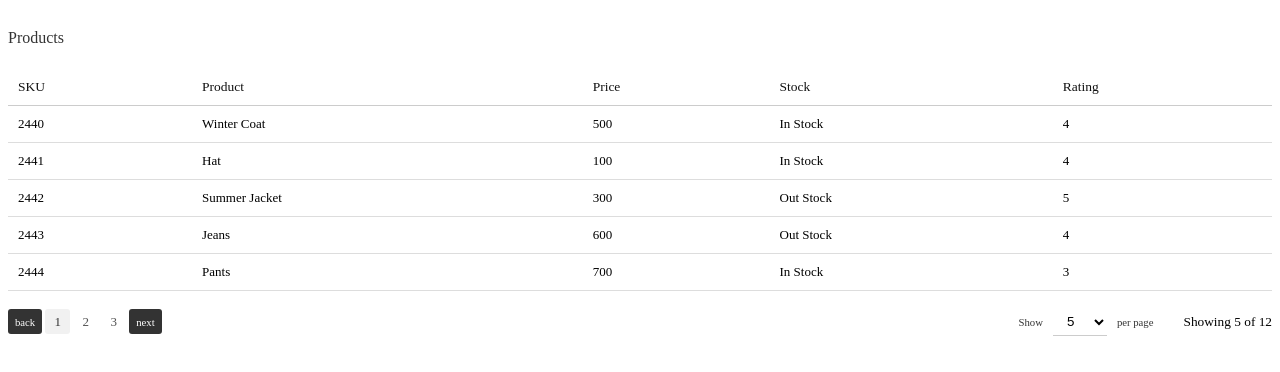
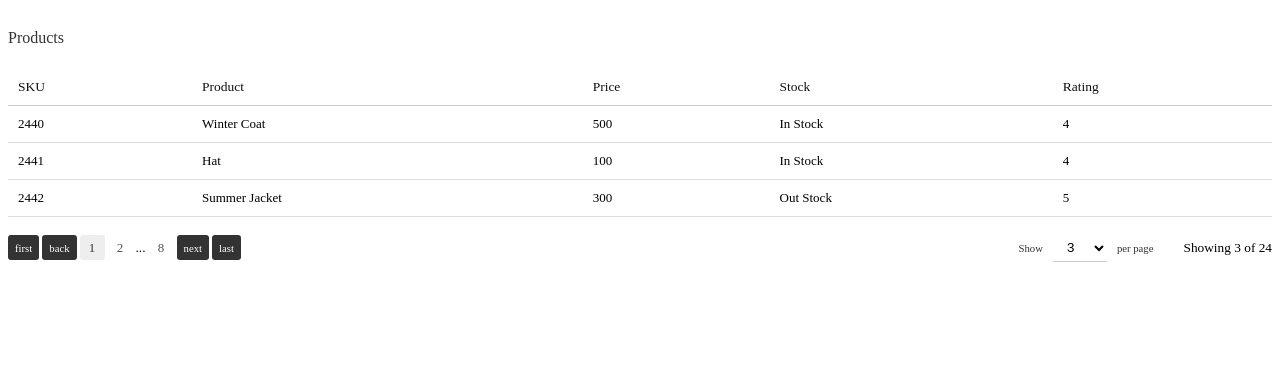
Before and after one commit to urielbitton/atomics-paginator, a React (Create React App) app: page / in a window 1280 px wide. Shown: the top 372 px of the page. Built offline with nearby package versions, Linux system fonts and the light colour scheme.

Commit message:
enhanced pagination with 3 dots

```diff
--- a/src/App.js
+++ b/src/App.js
@@ -6,18 +6,16 @@ export default function App() {
 
   return (
     <PaginatorTable
-      options={[5,7,11]}
+      options={[3,7,11,'all']}
       items={products}
       headers={['SKU','Product','Price','Stock','Rating']}
       title="Products"
-      btnColor="#333"
-      iconColor="#fff"
-      activeBtnColor="#f1f1f1"
-      activeIconColor="#333"
-      fastbtns={false}
+      fastbtns={true}
       textbtns={true}
       backtext="back"
       forwardtext="next"
+      fastbacktext="first"
+      fastforwardtext="last"
     />
   );
 }
--- a/src/Paginator.js
+++ b/src/Paginator.js
@@ -9,8 +9,8 @@ export default function PaginatorTable(props) {
     title,
     headers=[],
     btnColor="#333",
-    activeBtnColor="#f5f5f5",
-    activeIconColor="#fff",
+    activeBtnColor="#eee",
+    activeIconColor="#333",
     backicon="fal fa-backward",
     fastbackicon="fal fa-fast-backward",
     forwardicon="fal fa-forward",
@@ -25,6 +25,7 @@ export default function PaginatorTable(props) {
   const [limit, setLimit] = useState(options[0])
   const [page, setPage] = useState(0)
 
+  //select box to choose number of elements per page
   const optionsrow = options?.map(el => {
     if(el==='all') {
       return <option value={items.length}>{el}</option>
@@ -33,17 +34,26 @@ export default function PaginatorTable(props) {
       return <option value={el}>{el}</option>
     }
   })
+
+  //pagination number boxes
   const paginrows = Array.apply(null, {
     length: (items.length%limit)===0?(items.length/limit):(items.length/limit)+1
   }).map((el,i) => {
+    if((i+1)===1 || Math.abs(i-page) < 2 || (i+1)===((items.length%limit)===0?(items.length/limit):(items.length/limit)+1)) {
     return <div
-      className={i===page&&'active'}
+      className={`${i===page&&'active'}`}
       onClick={() => setPage(i)}
       style={i===page?{background:activeBtnColor, color:activeIconColor}:{}}
     >
       {i+1}
     </div>
+    }
+    else if(((i+1)!==1 || Math.abs(i-page) > 2) && (i===1 || i>5)) {
+      return <small>...</small>
+    }
   })
+
+  //output of table tr rows
   const productsrow = items
   .slice(parseInt((limit*page),10),(parseInt((limit*page),10)+parseInt(limit,10)))
   .map(el => {
@@ -53,6 +63,8 @@ export default function PaginatorTable(props) {
         })
       } </tr>
   })
+
+  //output of table th headers
   const headersrow = Object.keys(headers).map((key) => {
     return <th>{headers[key]}</th>
   })
--- a/src/Products.js
+++ b/src/Products.js
@@ -83,4 +83,88 @@ export const products = [
     stock: 'Out Stock',
     rating: 2
   },
+  {
+    sku: 2440,
+    name: 'Winter Coat',
+    price: 500,
+    stock: 'In Stock',
+    rating: 4
+  },
+  {
+    sku: 2441,
+    name: 'Hat',
+    price: 100,
+    stock: 'In Stock',
+    rating: 4
+  },
+  {
+    sku: 2442,
+    name: 'Summer Jacket',
+    price: 300,
+    stock: 'Out Stock',
+    rating: 5
+  },
+  {
+    sku: 2443,
+    name: 'Jeans',
+    price: 600,
+    stock: 'Out Stock',
+    rating: 4
+  },
+  {
+    sku: 2444,
+    name: 'Pants',
+    price: 700,
+    stock: 'In Stock',
+    rating: 3
+  },
+  {
+    sku: 2445,
+    name: 'Shoes',
+    price: 340,
+    stock: 'In Stock',
+    rating: 2
+  },
+  {
+    sku: 2446,
+    name: 'Crocks',
+    price: 430,
+    stock: 'Out Stock',
+    rating: 4
+  },
+  {
+    sku: 2447,
+    name: 'Watch',
+    price: 100,
+    stock: 'In Stock',
+    rating: 5
+  },
+  {
+    sku: 2448,
+    name: 'Sunglasses',
+    price: 200,
+    stock: 'In Stock',
+    rating: 5
+  },
+  {
+    sku: 2449,
+    name: 'Sweater',
+    price: 470,
+    stock: 'In Stock',
+    rating: 4
+  },
+  {
+    sku: 2450,
+    name: 'T-Shirt',
+    price: 300,
+    stock: 'In Stock',
+    rating: 1
+  },
+  {
+    sku: 2451,
+    name: 'Socks',
+    price: 200,
+    stock: 'Out Stock',
+    rating: 2
+  },
 ]
--- a/src/styles.css
+++ b/src/styles.css
@@ -107,8 +107,11 @@
   cursor: pointer;
   transition: all 0.2s;
 }
-.rap-container .paginator > div:hover, .paginator > div.active {
+.rap-container .paginator > div:hover, .rap-container .paginator > div.active {
   background: #ddd;
+}
+.rap-container .paginator > div.hidden {
+  display: none;
 }
 .rap-container .paginateinfo {
   display: flex;
```
